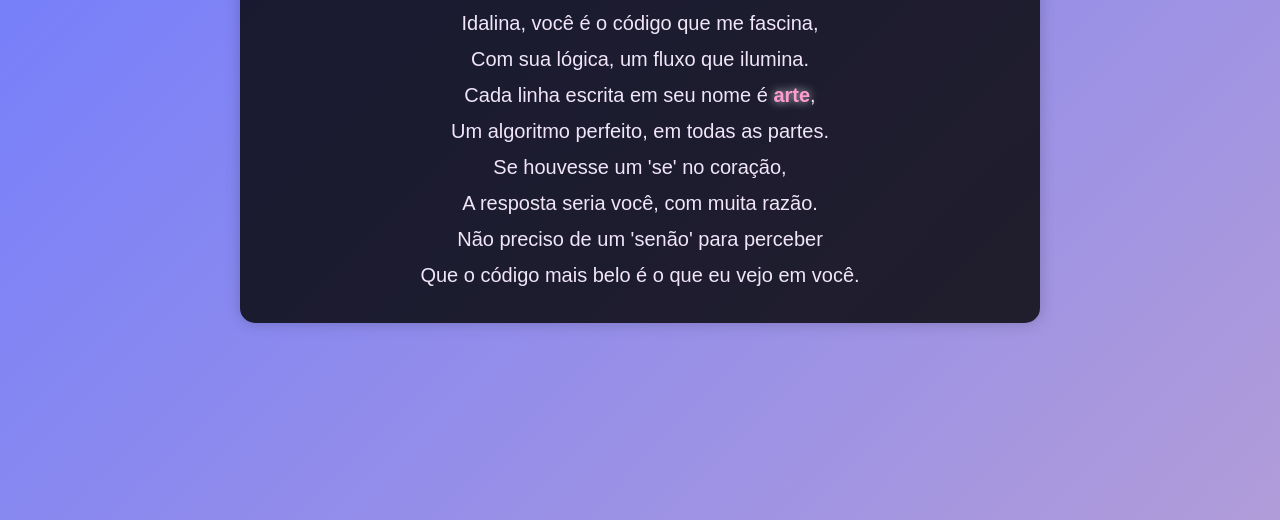
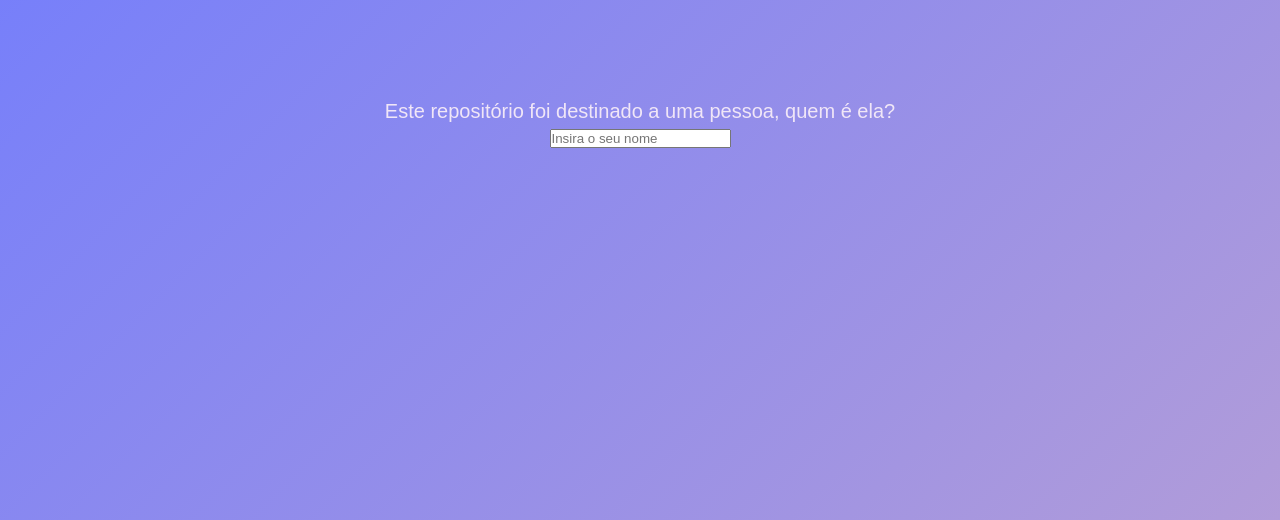
Before and after one commit to Anibal-Ventura/Anibal-Ventura.github.io, a plain HTML site: page index.html in a window 1280 px wide. Shown: the part 280-800 px from the top of the page. Drawn offline with Linux system fonts and the light colour scheme.

Commit message:
Update index.html
Um exemplo de autenticação.(Fraco)

```diff
--- a/index.html
+++ b/index.html
@@ -104,8 +104,11 @@
     </style>
 </head>
 <body>
-
-    <div class="poesia-container">
+<form>
+    <p>Este repositório foi destinado a uma pessoa, quem é ela?</p>
+    <input placeholder="Insira o seu nome" type="text"/>
+</form>
+    <div class="poesia-container" style="display:none;">
         <h1>O código que me fascina</h1>
         <p>
             Idalina, você é o código que me fascina,<br>
@@ -118,6 +121,17 @@
             Que o código mais belo é o que eu vejo em você.
         </p>
     </div>
-
+<script>
+    // vcs sao curiosos demais, para cir ate aqui😅
+    // querem mesmo saber quem é...
+    const input = document.querySelector("input")
+    const poesia= document.querySelector(".poesia-container")
+    const form = document.querySelector("form").addEventListener("submit",(e)=>{
+        e.preventDefault()
+        if(input.value === "Idalina"){
+           poesia.style.display ="block"
+    }
+    })
+</script>
 </body>
 </html>
```
